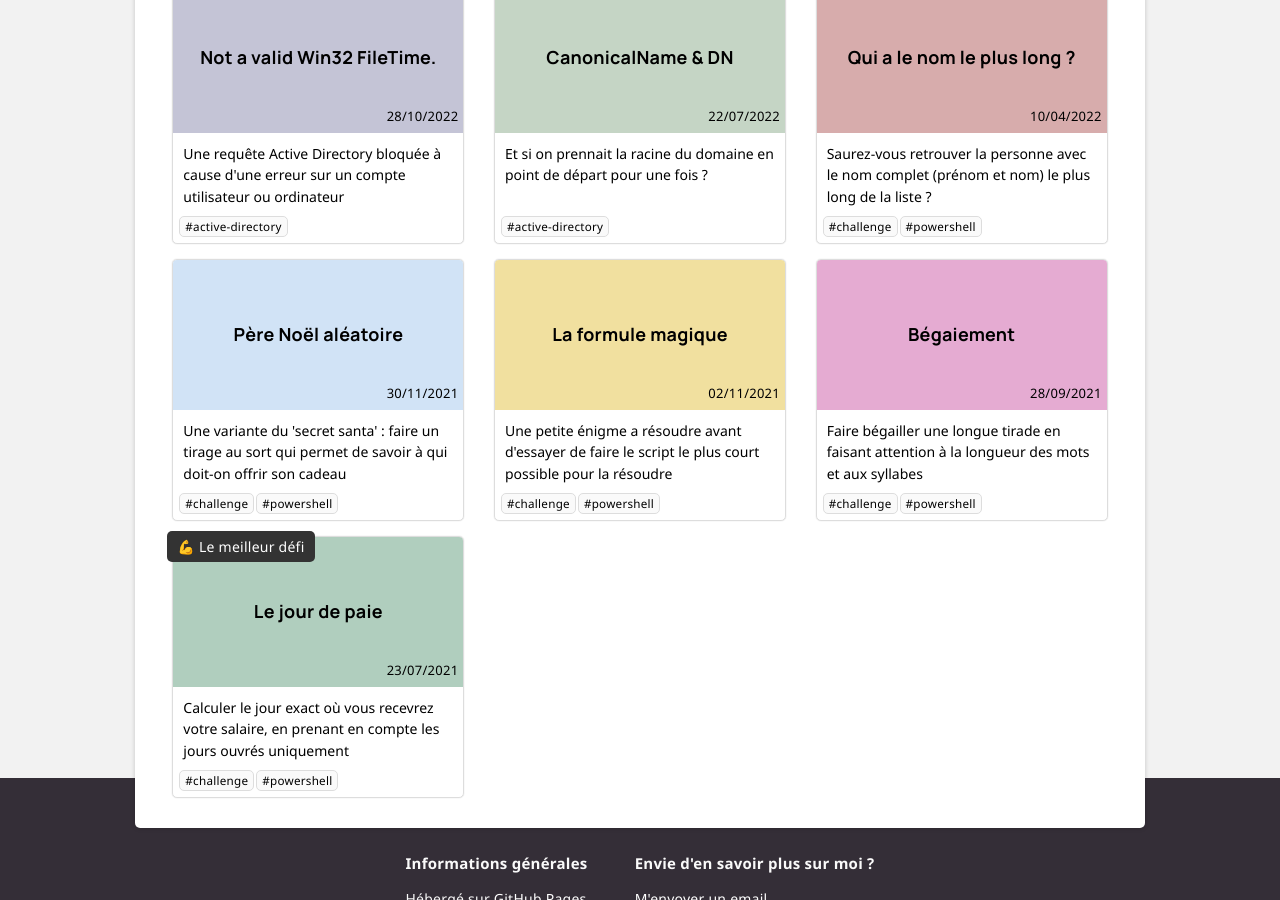
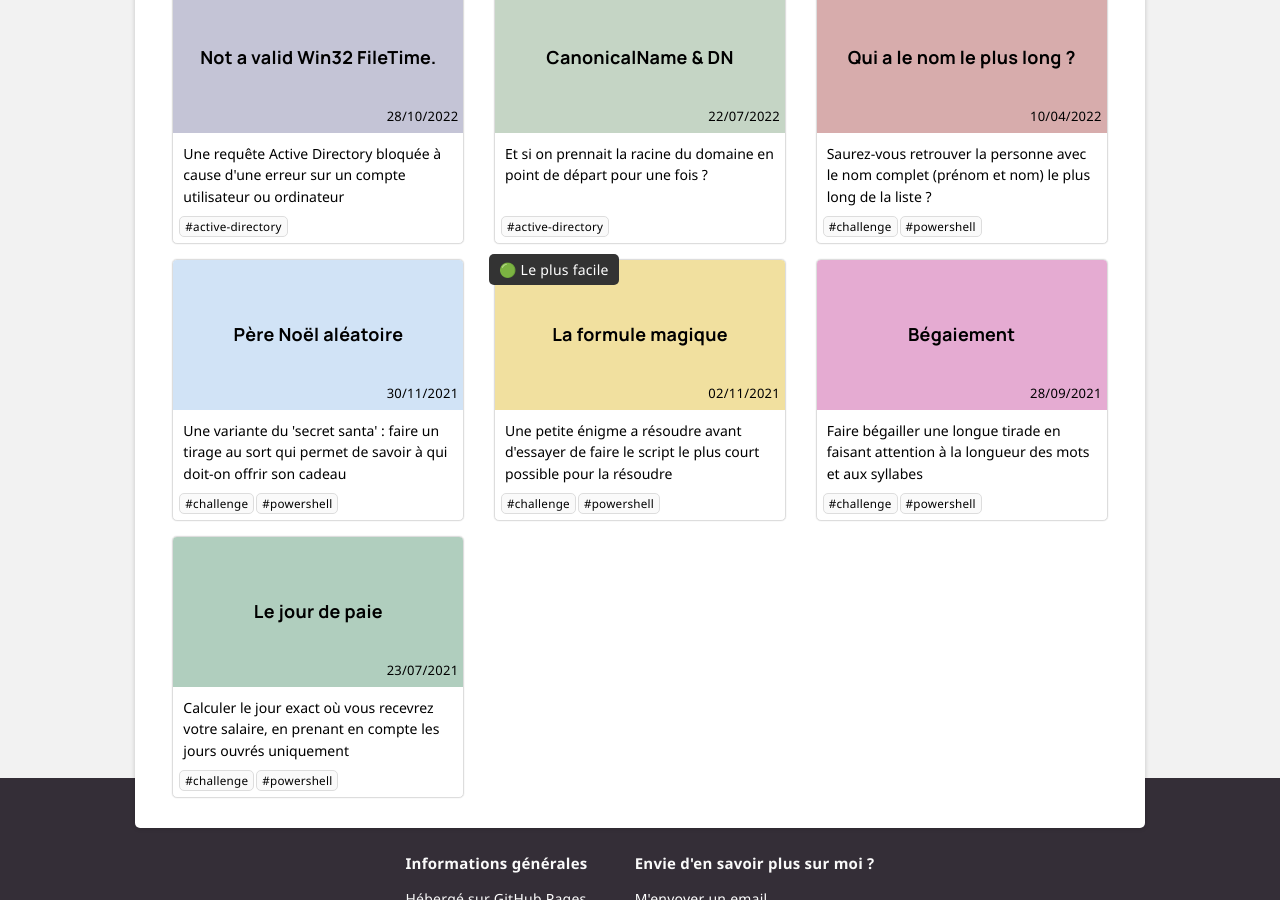
Before and after one commit to leobouard/leobouard.github.io, a Jekyll site: the page built from blog.md, in a window 1280 px wide and 900 px high, scrolled down 527 px. Built offline with Jekyll 4.4.1, drawn with Linux system fonts in a browser that asks for light colours; some web fonts are replaced.

Commit message:
Déplacement de la capsule

```diff
--- a/_posts/2021-07-23-jour-de-paie.md
+++ b/_posts/2021-07-23-jour-de-paie.md
@@ -5,7 +5,6 @@ description: "Calculer le jour exact où vous recevrez votre salaire, en prenant
 background: "#a7d1ba"
 tags: ['challenge','powershell']
 listed: true
-capsule: "💪 Le meilleur défi"
 nextLink:
   name: "Voir la solution"
   id: "/2021/07/23/jour-de-paie-soluce"
--- a/_posts/2021-11-02-la-formule-magique.md
+++ b/_posts/2021-11-02-la-formule-magique.md
@@ -5,6 +5,7 @@ description: "Une petite énigme a résoudre avant d'essayer de faire le script
 background: "#f9e084"
 tags: ['challenge','powershell']
 listed: true
+capsule: "🟢 Le plus facile"
 nextLink:
   name: "Voir la solution"
   id: "/2021/11/02/la-formule-magique-soluce"
```
